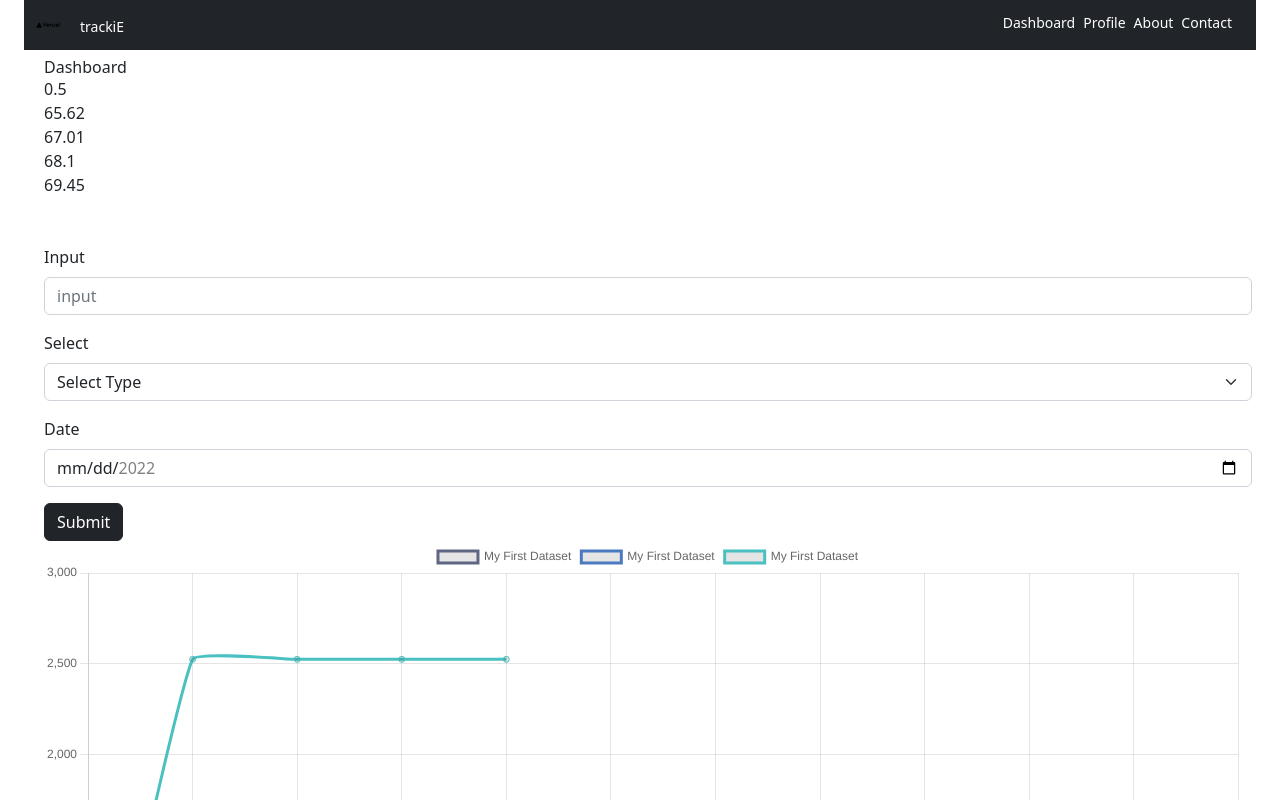
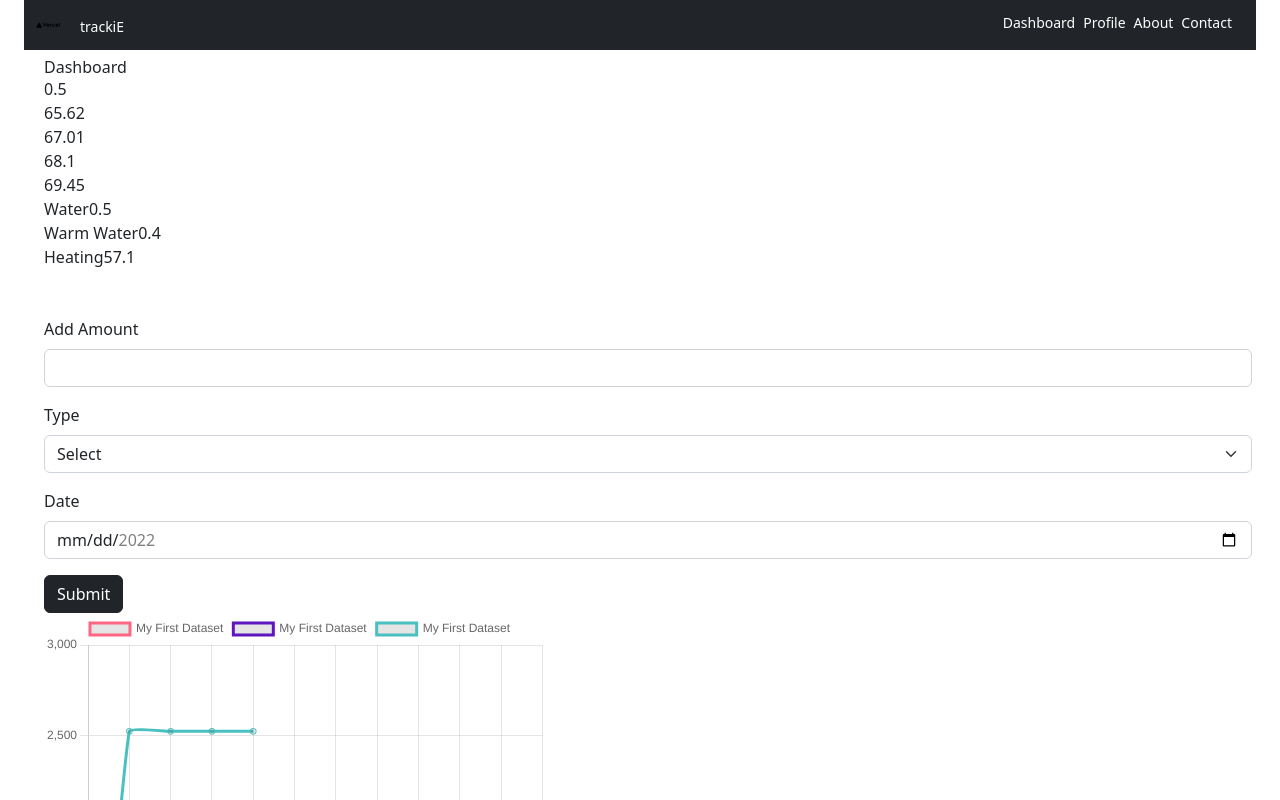
Before and after one commit to arcticH4re/tracky_frontend_nextjs, a Next.js app in the folder tracky/: page /dashboard in a window 1280 px wide. Shown: the top 800 px of the page. Built offline with nearby package versions, Linux system fonts and the light colour scheme.

Commit message:
added form data to array

```diff
--- a/tracky/components/dashboard/Dashboard.tsx
+++ b/tracky/components/dashboard/Dashboard.tsx
@@ -1,8 +1,17 @@
 import { Container } from "react-bootstrap";
 import DashboardForm from "./DashboardForm";
-import React from "react";
+import React, { useState } from "react";
 import { Line } from "react-chartjs-2";
 import { Chart, ArcElement } from "chart.js";
+
+// import {
+//   Charts,
+//   ChartContainer,
+//   ChartRow,
+//   YAxis,
+//   LineChart,
+// } from "react-timeseries-charts";
+
 Chart.register(ArcElement);
 import {
   Chart as ChartJS,
@@ -25,7 +34,27 @@ ChartJS.register(
   Legend
 );
 
+const DUMMY_ENERGY = [
+  {
+    metric: "Water",
+    amount: 0.5,
+    date: new Date(2022, 3, 3),
+  },
+  {
+    metric: "Warm Water",
+    amount: 0.4,
+    date: new Date(2022, 2, 17),
+  },
+  {
+    metric: "Heating",
+    amount: 57.1,
+    date: new Date(2022, 6, 21),
+  },
+];
+
 const Dashboard: React.FC = () => {
+  const [energy, setEnergy] = useState(DUMMY_ENERGY);
+
   const waterArray = [0.5, 65.62, 67.01, 68.1, 69.45];
   const warmWaterArray = [0.4, 36.91, 37.45, 37.84, 38.27];
   const heatingArray = [57.1, 2523.6, 2523.6, 2523.6, 2523.6];
@@ -52,14 +81,14 @@ const Dashboard: React.FC = () => {
         label: "My First Dataset",
         data: waterArray,
         fill: true,
-        borderColor: "rgb(95, 102, 132)",
+        borderColor: "rgb(1335, 102, 132)",
         tension: 0.1,
       },
       {
         label: "My First Dataset",
         data: warmWaterArray,
         fill: true,
-        borderColor: "rgb(75, 122, 192)",
+        borderColor: "rgb(95, 22, 192)",
         tension: 0.1,
       },
       {
@@ -72,6 +101,30 @@ const Dashboard: React.FC = () => {
     ],
   };
 
+  const submitDataHandler = (submittedFormData) => {
+    const formData = {
+      ...submittedFormData,
+      id: Math.random().toString(),
+    };
+    setEnergy((prevFormData) => {
+      return [...prevFormData, formData];
+    });
+
+    console.log(energy);
+  };
+
+  // const data = {
+  //   name: "trafficc",
+  //   columns: ["time", "value"],
+  //   points: [
+  //     [1400425947000, 52],
+  //     [1400425948000, 18],
+  //     [1400425949000, 26],
+  //     [1400425950000, 93],
+  //   ],
+  // };
+  // const timerange = new TimeSeries(data);
+
   return (
     <Container className="bg-white">
       <div>
@@ -81,9 +134,33 @@ const Dashboard: React.FC = () => {
             return <div>{m}</div>;
           })}
         </div>
+        <div>
+          {energy.map((m) => {
+            return (
+              <div>
+                {m.metric}
+                {m.amount}
+              </div>
+            );
+          })}
+        </div>
       </div>
-      <DashboardForm />
-      <Line data={chartData} />
+      <DashboardForm onSubmitData={submitDataHandler} />
+      {/* <ChartContainer timeRange={timerange}>
+        <ChartRow height="200">
+          <YAxis id="y" label="Price ($)" min={0.5} max={1.5} format="$,.2f" />
+          <Charts>
+            <LineChart
+              axis="y"
+              breakLine={false}
+              series={waterArray}
+              columns={["aud", "euro"]}
+              interpolation="curveBasis"
+            />
+          </Charts>
+        </ChartRow>
+      </ChartContainer> */}
+      <Line data={chartData} className="max-w-lg" />
     </Container>
   );
 };
--- a/tracky/components/dashboard/DashboardForm.tsx
+++ b/tracky/components/dashboard/DashboardForm.tsx
@@ -2,36 +2,71 @@ import Button from "react-bootstrap/Button";
 import Form from "react-bootstrap/Form";
 import React, { useState } from "react";
 
-function DashboardForm() {
+function DashboardForm(props) {
   const [input, setInput] = useState("");
+  const [metricInput, setMetricInput] = useState("");
+  const [dateInput, setDateInput] = useState("");
 
-  function inputHandler(evt) {
-    setInput(evt.target.value);
+  function inputHandler(event) {
+    setInput(event.target.value);
+  }
+
+  function metricInputHandler(event) {
+    setMetricInput(event.target.value);
+  }
+
+  function dateInputHandler(event) {
+    setDateInput(event.target.value);
+  }
+
+  function submitHandler(event) {
+    event.preventDefault();
+
+    const formData = {
+      amount: input,
+      metric: metricInput,
+      date: new Date(dateInput),
+    };
+
+    props.onSubmitData(formData);
+    setInput("");
+    setMetricInput("");
+    setDateInput("");
   }
 
   return (
-    <Form>
+    <Form onSubmit={submitHandler}>
       <fieldset className="mt-5">
         <Form.Group className="mb-3">
-          <Form.Label>Input</Form.Label>
+          <Form.Label>Add Amount</Form.Label>
           <Form.Control
             onChange={inputHandler}
-            id="TextInput"
-            placeholder="input"
+            id="NumberInput"
+            value={input}
           />
         </Form.Group>
         <Form.Group className="mb-3">
-          <Form.Label>Select</Form.Label>
-          <Form.Select aria-label="Select Type">
-            <option>Select Type</option>
-            <option value="1">One</option>
-            <option value="2">Two</option>
-            <option value="3">Three</option>
+          <Form.Label>Type</Form.Label>
+          <Form.Select
+            aria-label="Select Type"
+            onChange={metricInputHandler}
+            value={metricInput}
+          >
+            <option>Select</option>
+            <option value="Warm Water">Warm Water</option>
+            <option value="Cold Water">Cold Water</option>
+            <option value="Heating">Heating</option>
           </Form.Select>
         </Form.Group>
         <Form.Group className="mb-3">
           <Form.Label>Date</Form.Label>
-          <Form.Control type="date" min="2022-01-01" max="2022-12-31" />
+          <Form.Control
+            type="date"
+            min="2022-01-01"
+            max="2022-12-31"
+            onChange={dateInputHandler}
+            value={dateInput}
+          />
         </Form.Group>
         <Form.Group className="mb-3"></Form.Group>
         <Button variant="dark" type="submit">
--- a/tracky/package.json
+++ b/tracky/package.json
@@ -14,7 +14,6 @@
     "next": "12.3.1",
     "react": "18.2.0",
     "react-bootstrap": "^2.5.0",
-    "react-chartjs-2": "^5.0.1",
     "react-dom": "18.2.0"
   },
   "devDependencies": {
```
